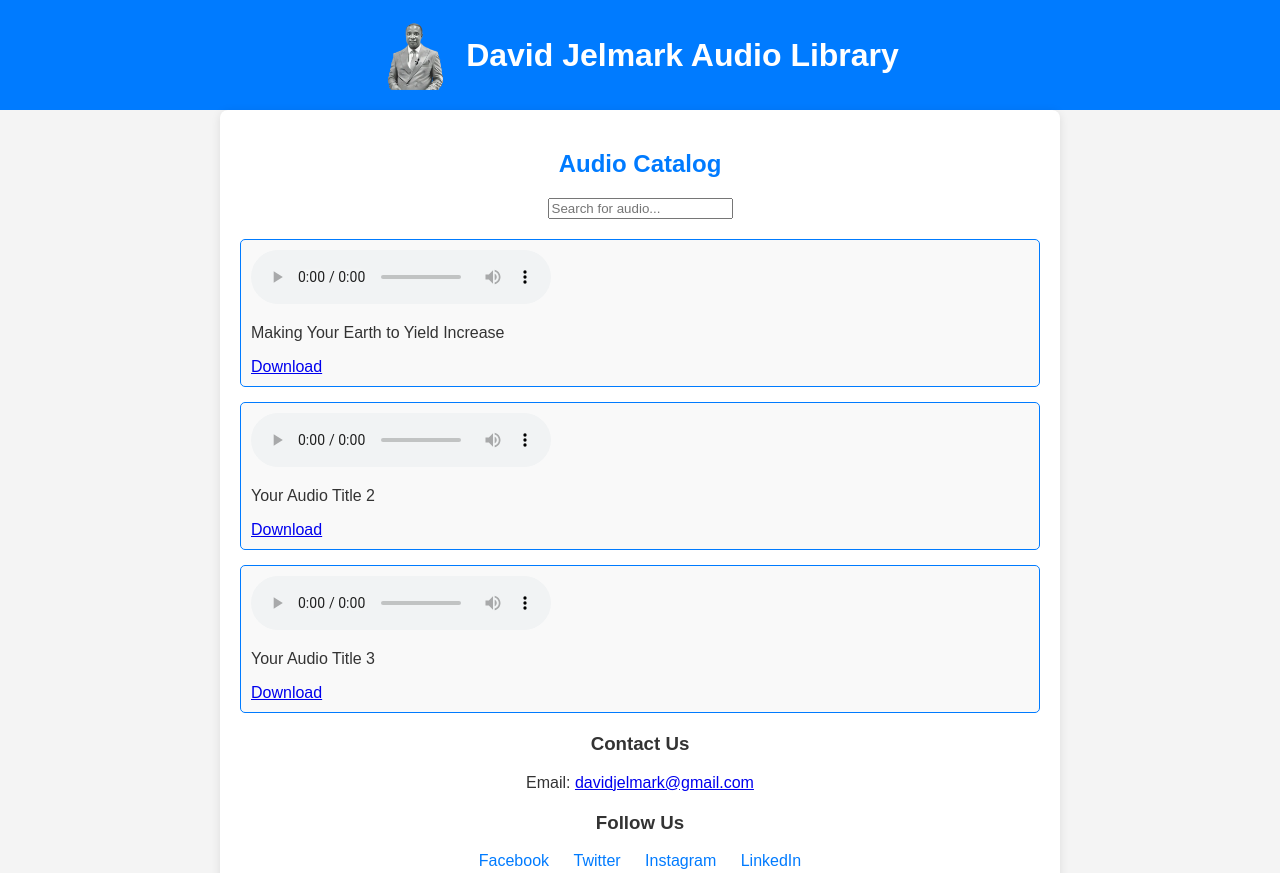
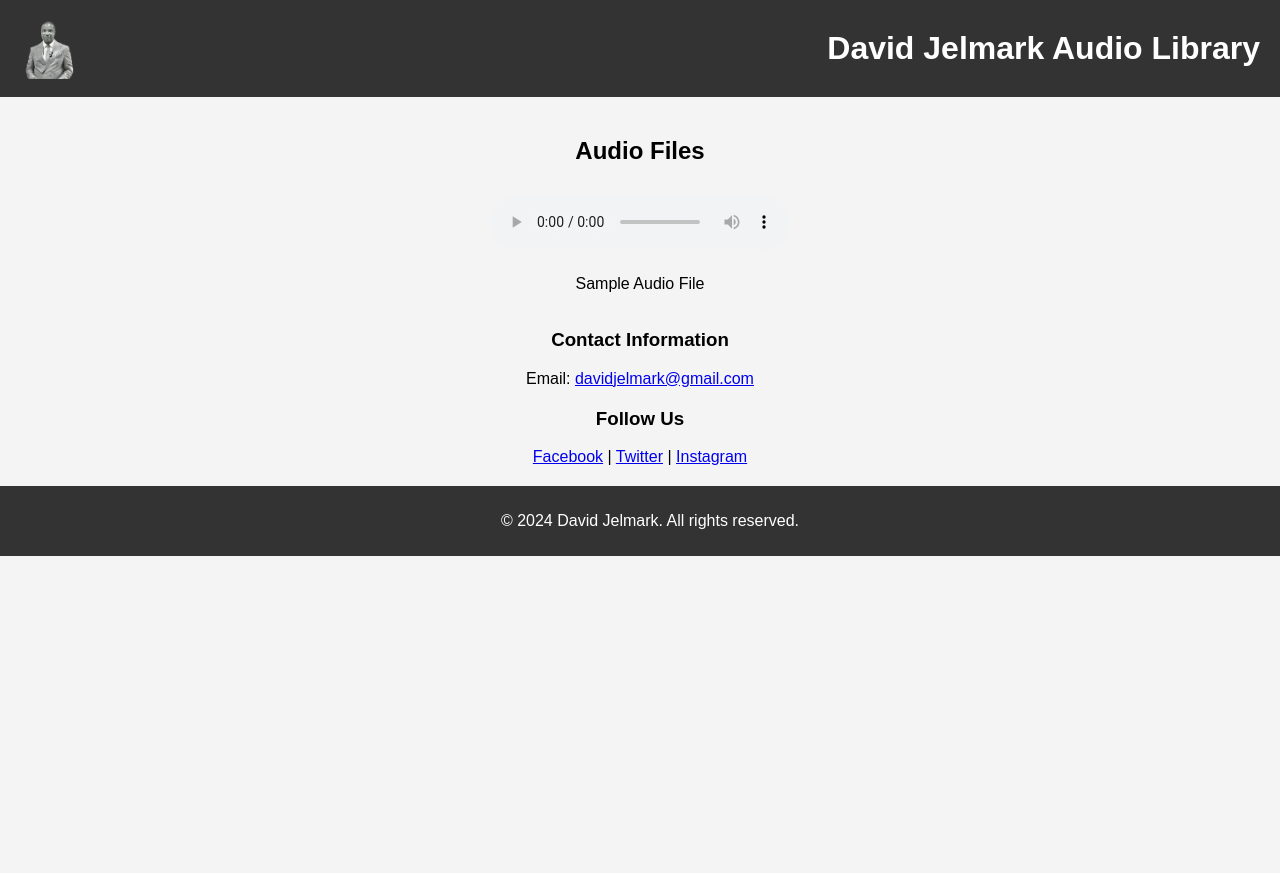
Before and after one commit to davidjelmark/library, a plain HTML site: page index.html in a window 1280 px wide. Shown: the top 873 px of the page. After the commit the page ends 800 px from the top, so only its background shows below. Drawn offline with Linux system fonts and the light colour scheme.

Commit message:
index.html

```diff
--- a/index.html
+++ b/index.html
@@ -1,156 +1,91 @@
 <!doctype html>
 <html lang="en">
 <head>
-    <meta charset="utf-8" />
+    <meta charset="utf-8">
     <title>David Jelmark Audio Library</title>
     <meta name="viewport" content="width=device-width, initial-scale=1">
     <style>
         body {
-            font-family: 'Arial', sans-serif;
+            font-family: Arial, sans-serif;
             margin: 0;
             padding: 0;
-            color: #333;
             background-color: #f4f4f4;
         }
         header {
+            background: #333;
+            color: #fff;
+            padding: 10px 20px;
             display: flex;
-            justify-content: center;
             align-items: center;
-            background-color: #007bff;
-            padding: 20px;
-            color: white;
+            justify-content: space-between;
         }
         header img {
-            height: 70px; /* Adjusted height for a larger logo */
-            margin-right: 15px; /* Spacing between logo and title */
+            height: 60px; /* Adjust logo size here */
+            margin-right: 10px;
         }
         h1 {
-            margin: 0;
-            font-size: 2em; /* Larger font size for better visibility */
+            text-align: center;
+            margin: 20px 0;
         }
-        main {
-            padding: 20px;
-            max-width: 800px;
-            margin: auto;
-            background-color: white;
-            border-radius: 8px;
-            box-shadow: 0 2px 10px rgba(0,0,0,0.1);
+        .audio-container {
+            display: flex;
+            flex-direction: column;
+            align-items: center;
+            margin: 20px;
         }
-        h2 {
+        audio {
+            margin: 10px 0;
+        }
+        .contact-info {
             text-align: center;
-            color: #007bff;
+            margin: 20px;
         }
-        .audio-item {
-            margin: 15px 0;
-            border: 1px solid #007bff;
-            border-radius: 5px;
-            padding: 10px;
-            background-color: #f9f9f9;
-        }
-        .search-container {
+        .social-media {
             text-align: center;
-            margin-bottom: 20px;
-        }
-        .contact-info, .social-media {
-            margin-top: 20px;
-            text-align: center;
-        }
-        .social-media a {
-            margin: 0 10px;
-            text-decoration: none;
-            color: #007bff;
+            margin: 20px;
         }
         footer {
             text-align: center;
             padding: 10px;
-            background-color: #007bff;
-            color: white;
+            background: #333;
+            color: #fff;
             position: relative;
             bottom: 0;
             width: 100%;
         }
     </style>
 </head>
-
 <body>
     <header>
         <img src="david-jelmark.png" alt="David Jelmark Logo">
         <h1>David Jelmark Audio Library</h1>
     </header>
 
-    <main>
-        <h2>Audio Catalog</h2>
-
-        <div class="search-container">
-            <input type="text" id="search-input" placeholder="Search for audio..." onkeyup="searchAudio()">
+    <div class="audio-container">
+        <h2>Audio Files</h2>
+        <audio controls>
+            <source src="https://drive.google.com/uc?export=download&id=1inMi7QE6kGD5GX6kpWbDgaSDfbwu9UVy" type="audio/mpeg">
+            Your browser does not support the audio tag.
+        </audio>
+        <p>Sample Audio File</p>
     </div>
 
-        <div id="audio-list"></div> <!-- This will be populated by JSON -->
-
     <div class="contact-info">
-            <h3>Contact Us</h3>
+        <h3>Contact Information</h3>
         <p>Email: <a href="mailto:davidjelmark@gmail.com">davidjelmark@gmail.com</a></p>
     </div>
 
     <div class="social-media">
         <h3>Follow Us</h3>
-            <a href="https://facebook.com" target="_blank">Facebook</a>
-            <a href="https://twitter.com" target="_blank">Twitter</a>
-            <a href="https://instagram.com" target="_blank">Instagram</a>
-            <a href="https://linkedin.com" target="_blank">LinkedIn</a>
+        <p>
+            <a href="https://facebook.com">Facebook</a> |
+            <a href="https://twitter.com">Twitter</a> |
+            <a href="https://instagram.com">Instagram</a>
+        </p>
     </div>
-    </main>
 
     <footer>
         <p>&copy; 2024 David Jelmark. All rights reserved.</p>
     </footer>
-
-    <script>
-        // Update this array with your actual audio file URLs and titles
-        const audioData = [
-            {
-                "title": "Making Your Earth to Yield Increase",
-                "url": "https://drive.google.com/file/d/1inMi7QE6kGD5GX6kpWbDgaSDfbwu9UVy/view?usp=drive_link"
-            },
-            {
-                "title": "Your Audio Title 2",
-                "url": "https://link-to-your-audio-file-2.mp3"
-            },
-            {
-                "title": "Your Audio Title 3",
-                "url": "https://link-to-your-audio-file-3.mp3"
-            }
-            // Add more audio objects as needed
-        ];
-
-        // Function to populate audio list
-        const populateAudioList = (data) => {
-            const audioListDiv = document.getElementById('audio-list');
-            audioListDiv.innerHTML = ''; // Clear previous list
-            data.forEach(audio => {
-                const audioElement = document.createElement('div');
-                audioElement.classList.add('audio-item');
-                audioElement.innerHTML = `
-                    <audio controls>
-                        <source src="${audio.url}" type="audio/mpeg">
-                        Your browser does not support the audio tag.
-                    </audio>
-                    <p>${audio.title}</p>
-                    <a href="${audio.url}" download>Download</a> <!-- Download link -->
-                `;
-                audioListDiv.appendChild(audioElement);
-            });
-        };
-
-        // Function to search audio by title
-        const searchAudio = () => {
-            const input = document.getElementById('search-input').value.toLowerCase();
-            const filteredData = audioData.filter(audio => audio.title.toLowerCase().includes(input));
-            populateAudioList(filteredData);
-        };
-
-        // Call the function to populate audio list
-        populateAudioList(audioData);
-    </script>
 </body>
 </html>
```
Lines whose indentation alone changed are shown as unchanged.
